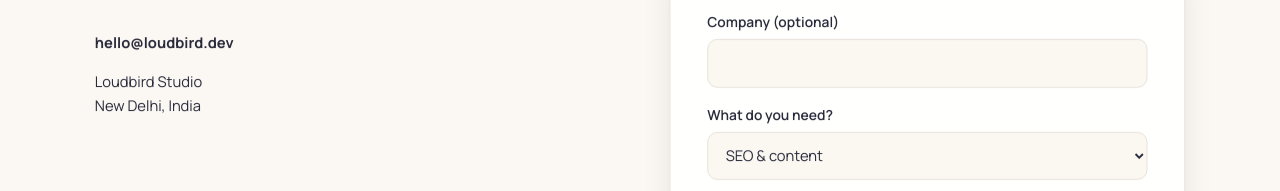
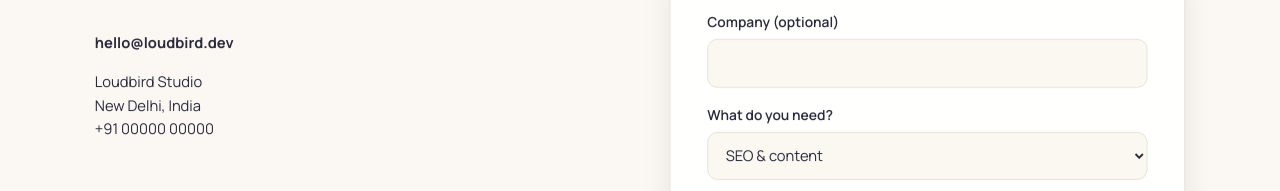
Before and after one commit to princeroygyansys/poc, a React (Vite) app: page /contact in a window 1280 px wide. Shown: the part 518-709 px from the top of the page. Built offline with nearby package versions, Linux system fonts and the light colour scheme.

Commit message:
update contact details

```diff
--- a/src/pages/Contact.jsx
+++ b/src/pages/Contact.jsx
@@ -93,11 +93,8 @@ export default function Contact() {
           <div className="contact-info">
             <div className="contact-details">
               <h2 style={{ fontSize: 'clamp(32px,5vw,56px)' }}>What would growth look like?</h2>
-              <p>
-                <strong>hello@loudbird.dev</strong>
-                {WHATSAPP_LINK && <><br /><a href={WHATSAPP_LINK}>+{WHATSAPP_NUMBER}</a></>}
-              </p>
-              <p>Loudbird Studio<br />New Delhi, India</p>
+              <p><strong>hello@loudbird.dev</strong></p>
+              <p>Loudbird Studio<br />New Delhi, India<br />+91 00000 00000</p>
             </div>
             {WHATSAPP_LINK && (
               <a
```
